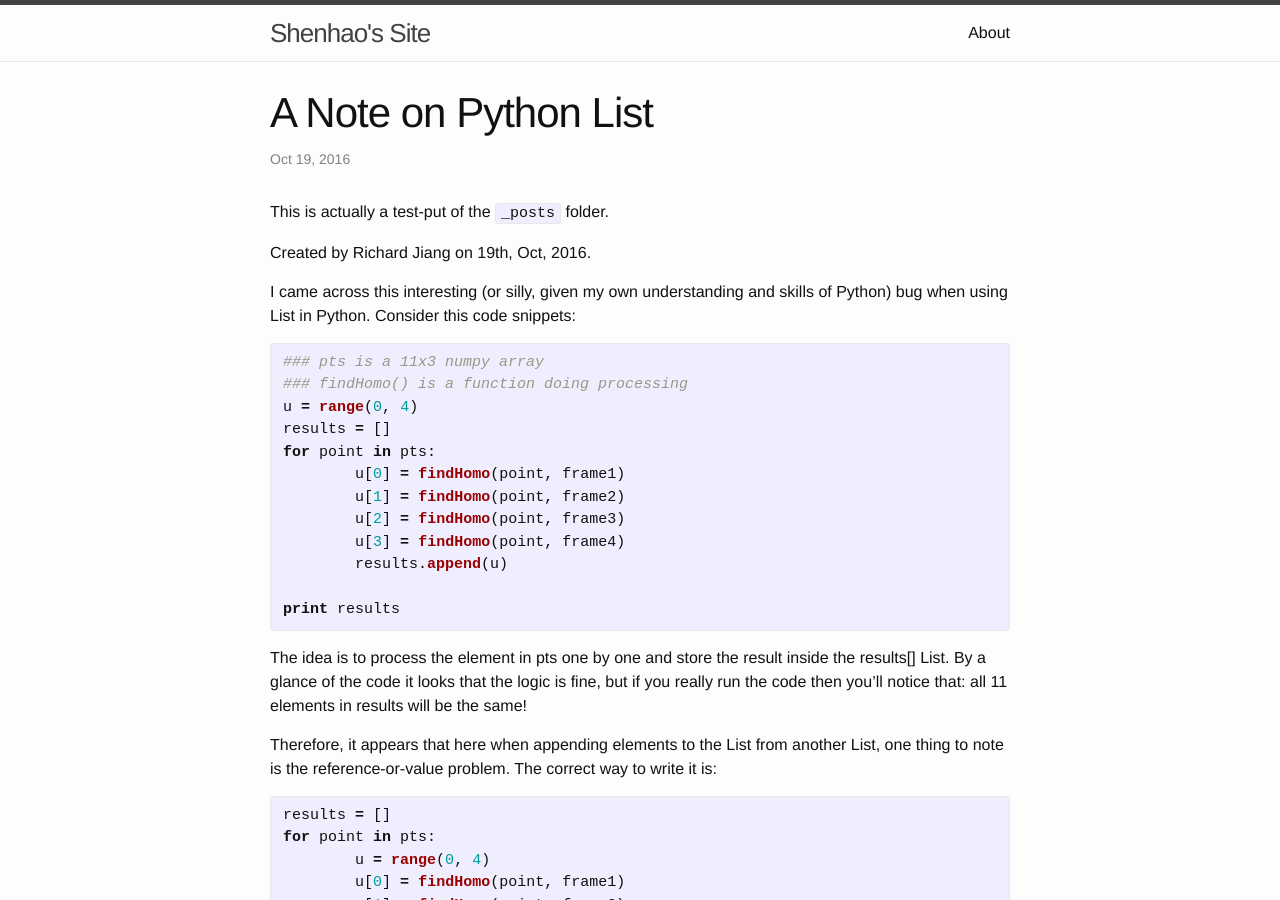
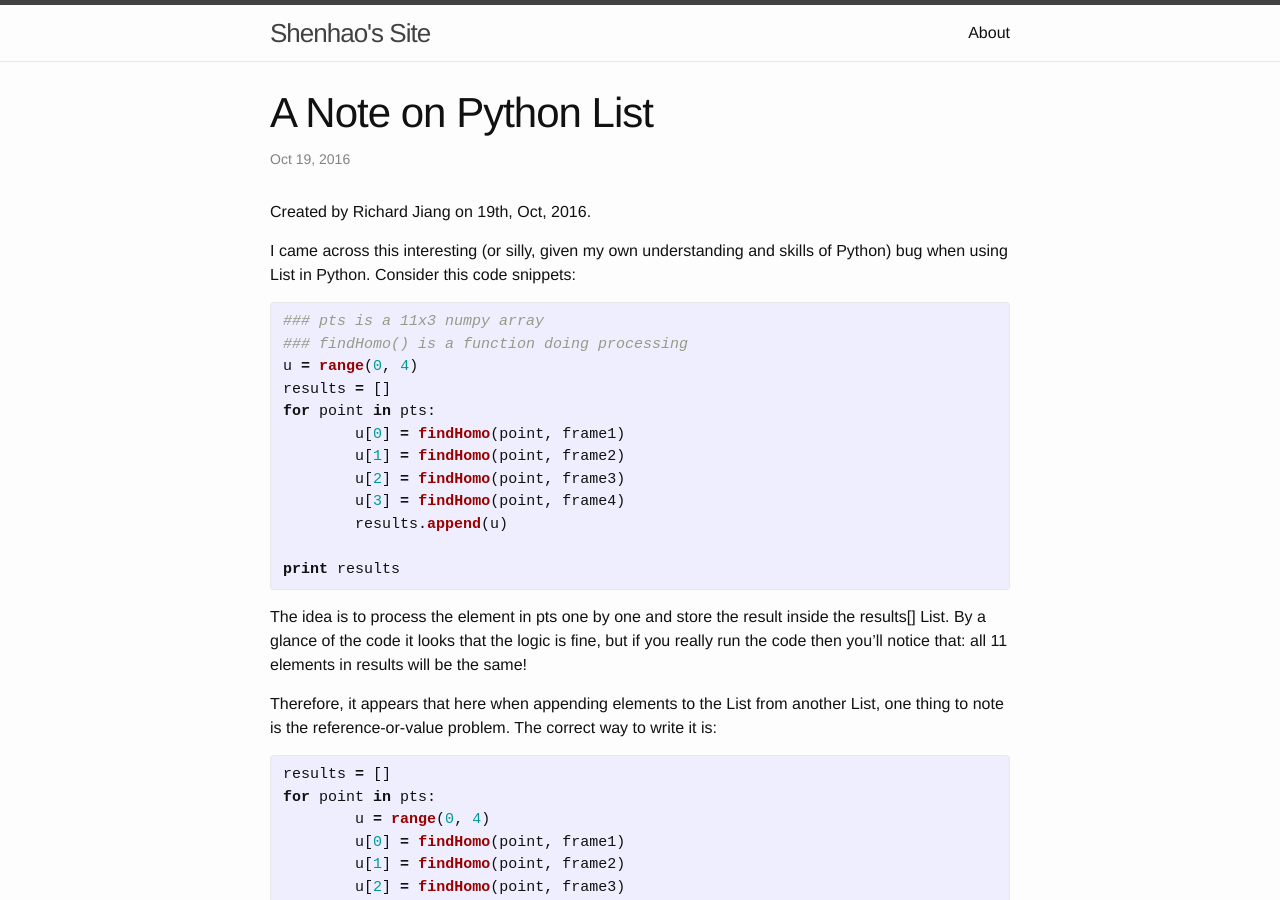
Before and after one commit to RichardeJiang/RichardeJiang.github.io, a Jekyll site: the page built from _posts/2016-10-19-a-note-on-python-list.markdown, in a window 1280 px wide and 900 px high. Built offline with Jekyll 4.4.1, drawn with Linux system fonts in a browser that asks for light colours.

Commit message:
deleted 'test folder' and similar statements

```diff
--- a/_posts/2016-10-19-a-note-on-python-list.markdown
+++ b/_posts/2016-10-19-a-note-on-python-list.markdown
@@ -4,7 +4,6 @@ title:  "A Note on Python List"
 date:   2016-10-19 13:44:00 +0800
 categories: jekyll update
 ---
-This is actually a test-put of the `_posts` folder.
 
 Created by Richard Jiang on 19th, Oct, 2016.
 
```
